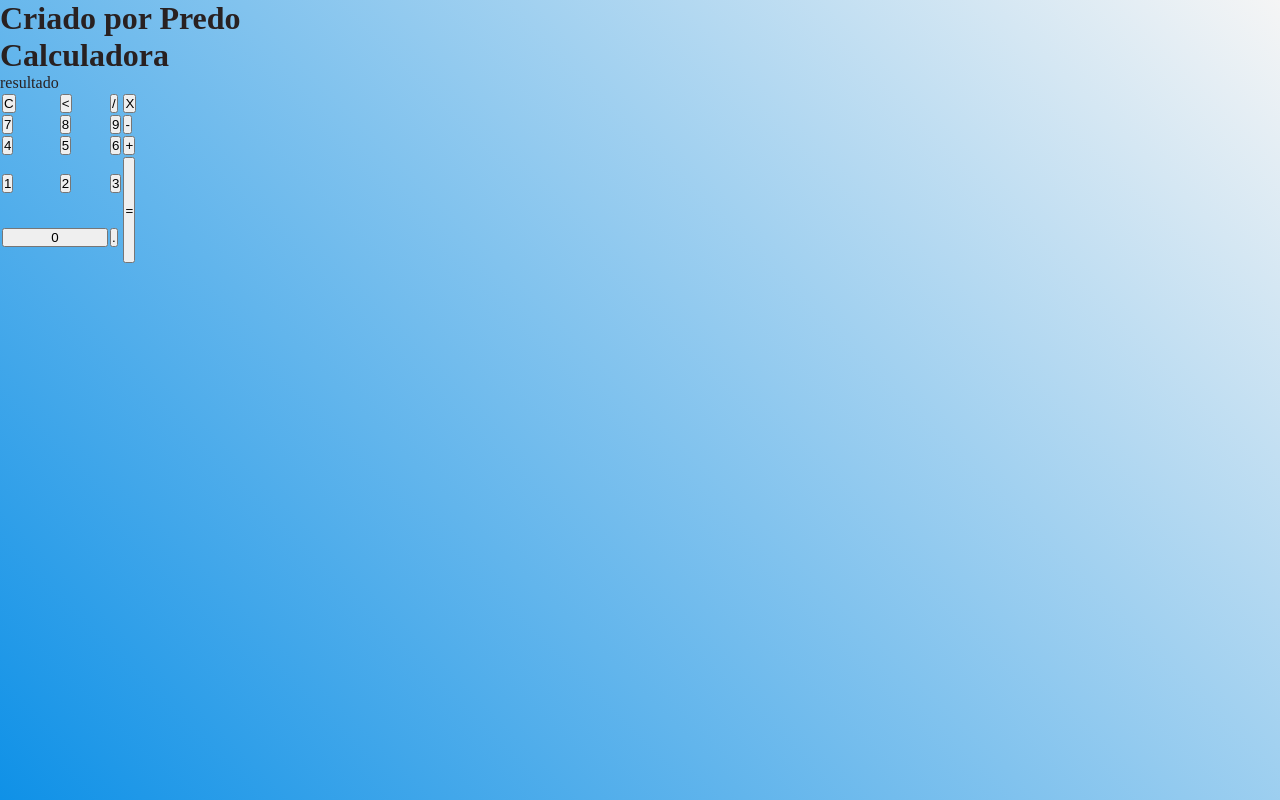
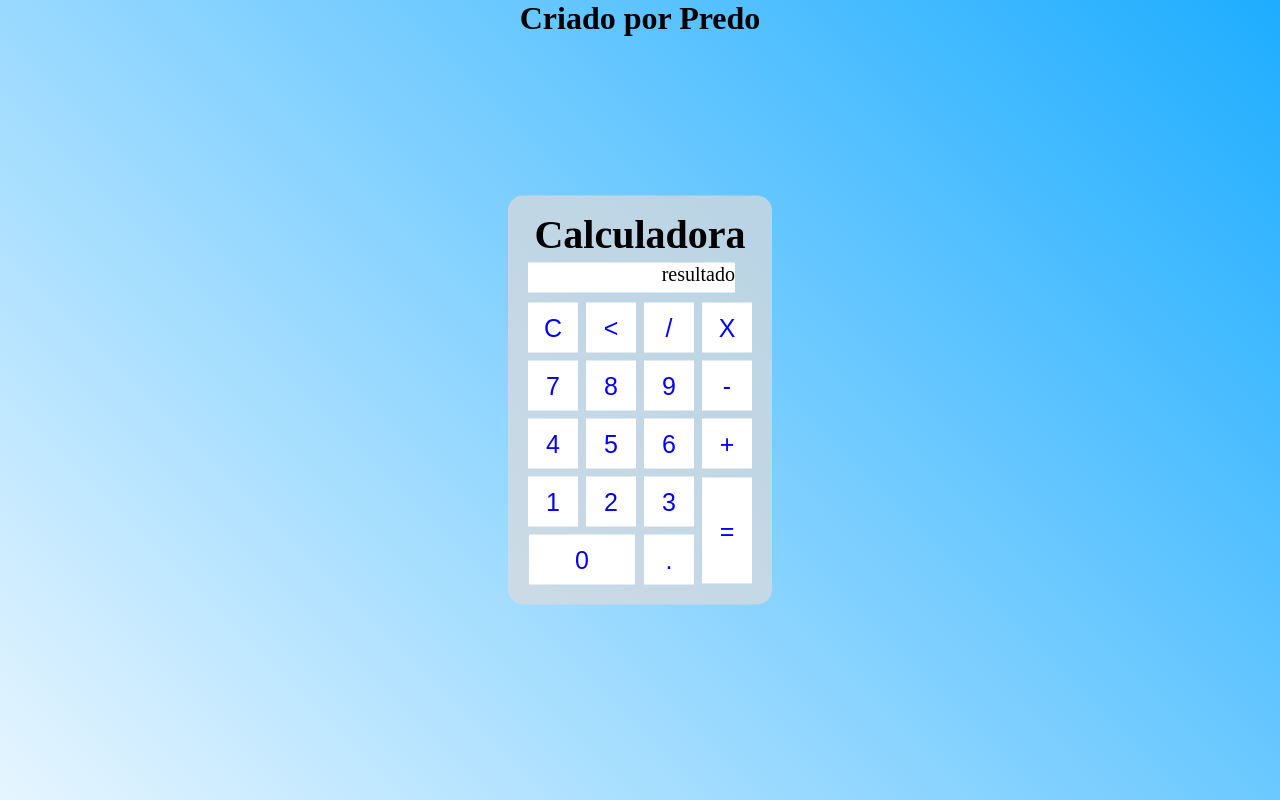
Before and after one commit to pedraolindo1/billubuscaconhecimento, a plain HTML site: page index.html in a window 1280 px wide. Drawn offline with Linux system fonts and the light colour scheme.

Commit message:
Add files via upload

```diff
--- a/styles.css
+++ b/styles.css
@@ -3,12 +3,42 @@
     padding: 0;
 }
 .fundo{
-    background-image: linear-gradient(45deg, rgb(15, 145, 231), rgb(245, 245, 245));
+    background-image: linear-gradient(45deg, rgb(230, 245, 255), rgba(0, 162, 255, 0.884));
     height: 100vh;
-    color:rgb(41, 33, 33);
-    font-family: 'Times New Roman', Times, Serif;
+    color: black;
+    font-family: 'Times New Roman', Times, serif;
+    text-align: center;
 }
 .Calculadora{
     position: absolute;
-    background-color: rgba(rgb(17, 0, 255), 0.7)
+    background-color: rgba(222, 219, 219, 0.7);
+    top: 50%;
+    left: 50%;
+    transform: translate(-50%, -50%);
+    border-radius: 15px;
+    padding: 15px;
+    font-size: 20px;
 }
+.botao{
+    width: 50px;
+    height: 50px;
+    margin: 3px;
+    font-size: 25px;
+    cursor: pointer;
+    background-color: rgb(255, 255, 255);
+    border: none;
+    color: rgb(4, 0, 255);
+}
+.botao:hover{
+    background-color: black;
+    color: white;
+}
+#resultado{
+    background-color: white;
+    width: 207px;
+    height: 30px;
+    margin: 5px;
+    color: black;
+    text-align: right;
+    padding: Spx;
+}
```
